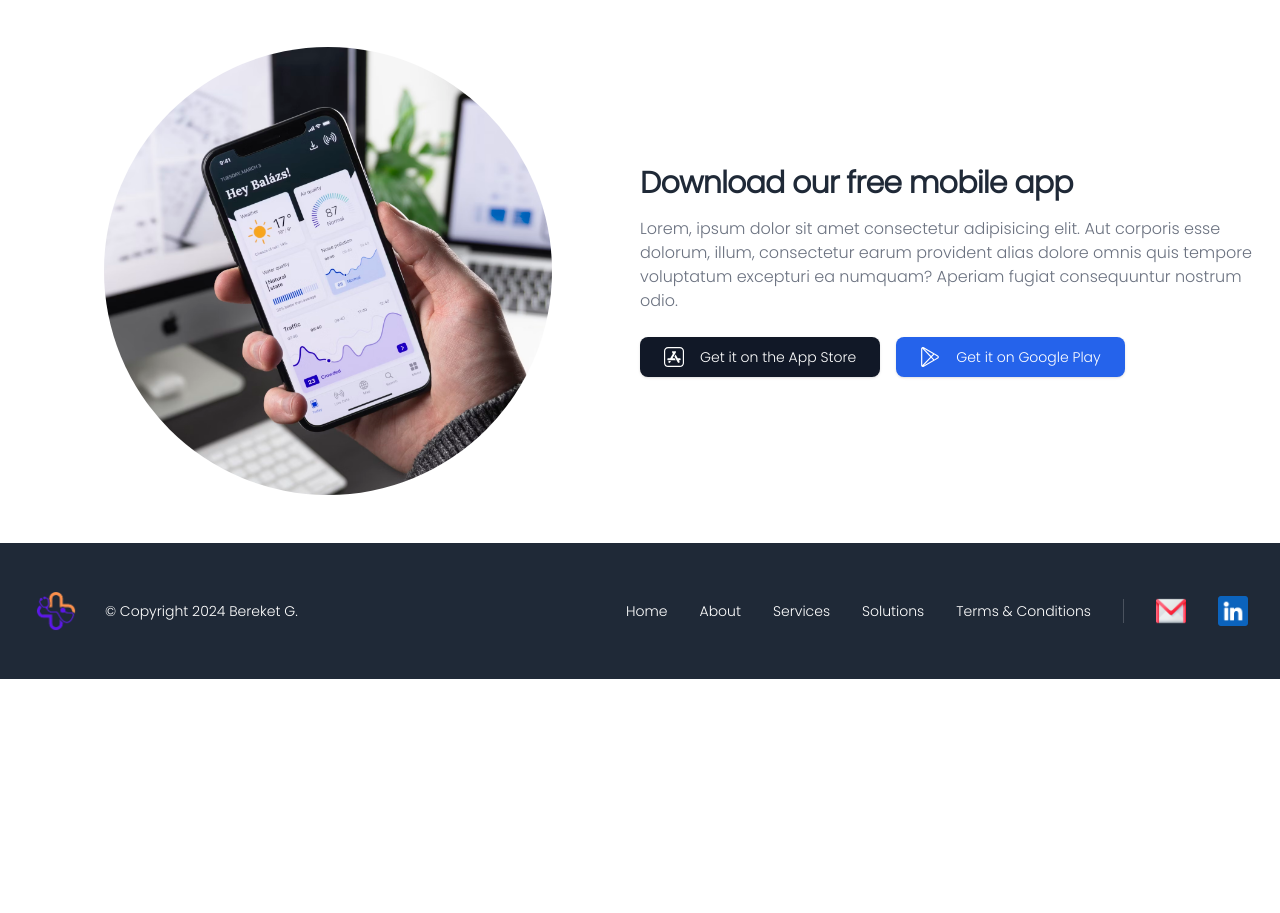
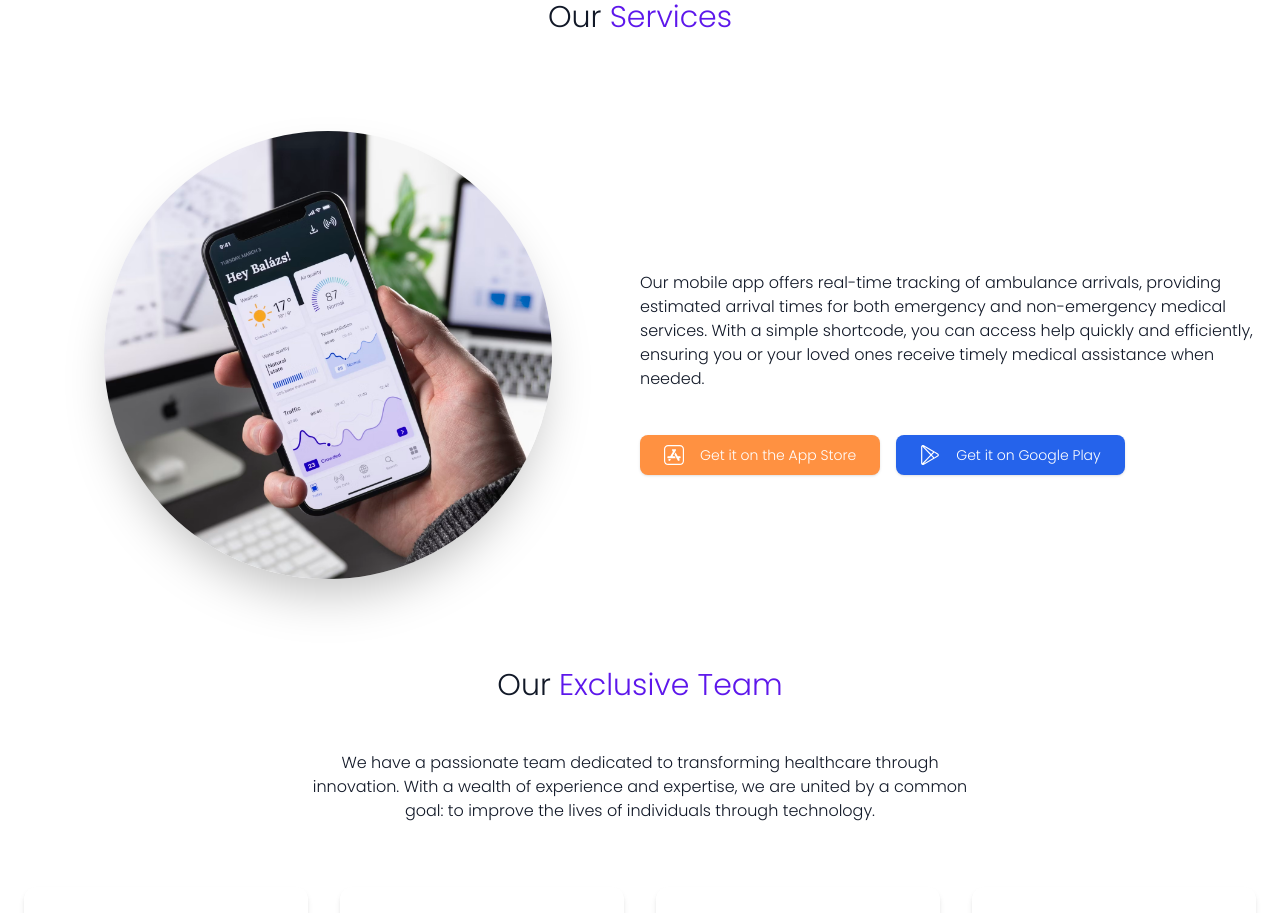
Before and after one commit to Beki78/Haleta-Landing-Page, a Next.js app: page / in a window 1280 px wide. Shown: the part 1880-2793 px from the top of the page. Before the commit the page ends 2559 px from the top, so only its background shows below. Built offline with nearby package versions, Linux system fonts and the light colour scheme; grey boxes are pictures that could not be loaded.

Commit message:
finishing the our team section

```diff
--- a/src/app/component/Hero.tsx
+++ b/src/app/component/Hero.tsx
@@ -1,4 +1,5 @@
 import Image from "next/image";
+import Link from "next/link";
 import React from "react";
 
 const Hero = () => {
@@ -37,8 +38,8 @@ const Hero = () => {
             </div>
 
             <div className=" flex justify-center">
-              <button
-                type="button"
+              <Link
+                href="https://docs.google.com/forms/d/e/1FAIpQLSc_Dc_qIkE07GCyVeVMVKU9rnrayRTNcIP-eIr2cOO5JUyNYw/viewform?pli=1"
                 className="text-white bg-[#5D17EB] hover:bg-[#5D17EB] focus:ring-4 focus:ring-blue-300 rounded-lg text-sm px-5 py-2.5 me-2 mb-2 dark:bg-[#5D17EB] dark:hover:bg-[#5e17ebdc]  focus:outline-none dark:focus:ring-blue-800 duration-300 ease-in-out font-bold"
               >
                 <div className="flex gap-2 items-center">
@@ -59,7 +60,7 @@ const Hero = () => {
                     />
                   </svg>
                 </div>
-              </button>
+              </Link>
             </div>
           </div>
         </div>
--- a/src/app/component/Navbar.tsx
+++ b/src/app/component/Navbar.tsx
@@ -28,7 +28,7 @@ useEffect(() => {
     <header
       className={
         header
-          ? "fixed bg-white w-full transition-all duration-500 ease-in-out "
+          ? "fixed bg-white w-full transition-all duration-500 ease-in-out z-50"
           : "bg-gray-800 "
       }
     >
--- a/src/app/component/Services.tsx
+++ b/src/app/component/Services.tsx
@@ -5,11 +5,11 @@ const Services = () => {
   return (
     <section className="bg-white my-32 py-16 dark:bg-gray-100">
       <div className="container px-6 py-10 mx-auto">
-        <h1 className="text-3xl font-[400] text-gray-900 text-center mb-12">
+        <h1 className="text-3xl font-[500] text-gray-900 text-center mb-12">
           Our <span className="text-blueish font-[500]">Services</span>
         </h1>
         <div className="grid grid-cols-1 gap-8 mt-8 xl:mt-12 xl:gap-16 md:grid-cols-2 xl:grid-cols-3">
-          <div className="flex flex-col items-center p-6 space-y-3 text-center bg-gray-100 rounded-xl dark:bg-white shadow-md shadow-md">
+          <div className="flex flex-col items-center p-6 space-y-3 text-center bg-gray-100 rounded-xl dark:bg-white shadow-md">
             <Image
               src="/alarm.png"
               alt="emergency transportation"
--- a/src/app/component/Solutions.tsx
+++ b/src/app/component/Solutions.tsx
@@ -3,11 +3,14 @@ import React from 'react'
 
 const Solutions = () => {
   return (
-    <section className="bg-white dark:bg-gray-900">
+    <section className="bg-white ">
+      <h1 className="text-3xl font-[400] text-gray-900 text-center mb-12">
+        Our <span className="text-blueish font-[500]">Services</span>
+      </h1>
       <div className="container flex flex-col items-center px-4 py-12 mx-auto xl:flex-row">
-        <div className="flex justify-center xl:w-1/2">
+        <div className="flex  justify-center xl:w-1/2">
           <Image
-            className="h-80 w-80 sm:w-[28rem] sm:h-[28rem] flex-shrink-0 object-cover rounded-full"
+            className="h-80 w-80 sm:w-[28rem] shadow-2xl sm:h-[28rem] flex-shrink-0 object-cover rounded-full"
             src="/haletaapp.avif"
             alt="haleta app"
             width={500}
@@ -16,21 +19,18 @@ const Solutions = () => {
         </div>
 
         <div className="flex flex-col items-center mt-6 xl:items-start xl:w-1/2 xl:mt-0">
-          <h2 className="text-2xl font-semibold tracking-tight text-gray-800 xl:text-3xl dark:text-white">
-            Download our free mobile app
-          </h2>
-
-          <p className="block max-w-2xl mt-4 text-gray-500 dark:text-gray-300">
-            Lorem, ipsum dolor sit amet consectetur adipisicing elit. Aut
-            corporis esse dolorum, illum, consectetur earum provident alias
-            dolore omnis quis tempore voluptatum excepturi ea numquam? Aperiam
-            fugiat consequuntur nostrum odio.{" "}
+          <p className="block max-w-2xl mt-4 text-gray-900 py-7 md:py-5">
+            Our mobile app offers real-time tracking of ambulance arrivals,
+            providing estimated arrival times for both emergency and
+            non-emergency medical services. With a simple shortcode, you can
+            access help quickly and efficiently, ensuring you or your loved ones
+            receive timely medical assistance when needed.
           </p>
 
           <div className="mt-6 sm:-mx-2">
             <a
               href="#"
-              className="inline-flex items-center justify-center w-full px-4 text-sm py-2.5 overflow-hidden text-white transition-colors duration-300 bg-gray-900 rounded-lg shadow sm:w-auto sm:mx-2 hover:bg-gray-700 dark:bg-gray-800 dark:hover:bg-gray-700 focus:ring focus:ring-gray-300 focus:ring-opacity-80"
+              className="inline-flex items-center justify-center w-full px-4 text-sm py-2.5 overflow-hidden text-white transition-colors duration-300 bg-[#FF9141] rounded-lg shadow sm:w-auto sm:mx-2 hover:bg-[#d37a3a]   focus:ring focus:ring-gray-300 focus:ring-opacity-80"
             >
               <svg
                 className="w-5 h-5 mx-2 fill-current"
--- /dev/null
+++ b/src/app/component/Team.tsx
@@ -0,0 +1,95 @@
+import Image from "next/image";
+import React from "react";
+
+const Team = () => {
+  return (
+    <section className="dark:bg-gray-100">
+      <div className="container px-6 py-10 mx-auto">
+        <h1 className="text-3xl font-[500] text-gray-900 text-center mb-12">
+          Our <span className="text-blueish font-[500]">Exclusive Team</span>
+        </h1>
+
+        <p className="max-w-2xl mx-auto my-6 text-center text-gray-900 ">
+          We have a passionate team dedicated to transforming healthcare through
+          innovation. With a wealth of experience and expertise, we are united
+          by a common goal: to improve the lives of individuals through
+          technology.
+        </p>
+
+        <div className="grid grid-cols-1 gap-8 mt-8 xl:mt-16 md:grid-cols-2 xl:grid-cols-4">
+          <div className="flex flex-col items-center ease-in-out p-8 transition-colors duration-300 transform  group hover:bg-blueish bg-white shadow-md rounded-xl">
+            <Image
+              className="object-cover w-32 h-32 rounded-full ring-4 ring-blueish duration-300 ease-in-out   group-hover:ring-[#FF9141]"
+              src="https://images.unsplash.com/photo-1535713875002-d1d0cf377fde?ixlib=rb-1.2.1&ixid=MnwxMjA3fDB8MHxwaG90by1wYWdlfHx8fGVufDB8fHx8&auto=format&fit=crop&w=880&q=80"
+              alt=""
+              width={100}
+              height={100}
+            />
+
+            <h1 className="mt-4 text-xl  text-center font-[600] text-gray-900 capitalize duration-300 ease-in-out  group-hover:text-white">
+              Dr. Betelhem Tadele
+            </h1>
+
+            <p className="mt-2 text-gray-00  text-center capitalize duration-300 ease-in-out  group-hover:text-gray-300">
+              Founder of Haleta
+            </p>
+          </div>
+
+          <div className="flex flex-col items-center ease-in-out p-8 transition-colors duration-300 transform  group hover:bg-blueish bg-white  shadow-md rounded-xl">
+            <Image
+              className="object-cover w-32 h-32 rounded-full ring-4 ring-blueish duration-300 ease-in-out   group-hover:ring-[#FF9141]"
+              src="https://images.unsplash.com/photo-1535713875002-d1d0cf377fde?ixlib=rb-1.2.1&ixid=MnwxMjA3fDB8MHxwaG90by1wYWdlfHx8fGVufDB8fHx8&auto=format&fit=crop&w=880&q=80"
+              alt=""
+              width={100}
+              height={100}
+            />
+
+            <h1 className="mt-4 text-xl  text-center font-semibold text-gray-900 capitalize duration-300 ease-in-out  group-hover:text-white">
+              Dr. Arsema Goytom
+            </h1>
+
+            <p className="mt-2 text-gray-00 capitalize  text-center duration-300 ease-in-out  group-hover:text-gray-300">
+              Co-founder of Haleta
+            </p>
+          </div>
+          <div className="flex flex-col items-center ease-in-out p-8 transition-colors duration-300 transform  group hover:bg-blueish bg-white shadow-md rounded-xl">
+            <Image
+              className="object-cover w-32 h-32 rounded-full ring-4 ring-blueish duration-300 ease-in-out   group-hover:ring-[#FF9141]"
+              src="/bereketgetachew.jpg"
+              alt=""
+              width={400}
+              height={400}
+            />
+
+            <h1 className="mt-4 text-xl font-semibold  text-center text-gray-900 capitalize duration-300 ease-in-out  group-hover:text-white">
+              Bereket Getachew
+            </h1>
+
+            <p className="mt-2 text-gray-00 capitalize  text-center duration-300 ease-in-out  group-hover:text-gray-300">
+              Junior full stack web Developer of Haleta
+            </p>
+          </div>
+          <div className="flex flex-col items-center ease-in-out p-8 transition-colors duration-300 transform  group hover:bg-blueish bg-white shadow-md rounded-xl">
+            <Image
+              className="object-cover w-32 h-32 rounded-full ring-4 ring-blueish duration-300 ease-in-out   group-hover:ring-[#FF9141]"
+              src="https://images.unsplash.com/photo-1535713875002-d1d0cf377fde?ixlib=rb-1.2.1&ixid=MnwxMjA3fDB8MHxwaG90by1wYWdlfHx8fGVufDB8fHx8&auto=format&fit=crop&w=880&q=80"
+              alt=""
+              width={100}
+              height={100}
+            />
+
+            <h1 className="mt-4 text-xl font-semibold  text-center text-gray-900 capitalize duration-300 ease-in-out  group-hover:text-white">
+              Dr. Yordanos Tsehay
+            </h1>
+
+            <p className="mt-2 text-gray-00 capitalize text-center duration-300 ease-in-out  group-hover:text-gray-300">
+              Cofounder & Program manager of Haleta
+            </p>
+          </div>
+        </div>
+      </div>
+    </section>
+  );
+};
+
+export default Team;
--- a/src/app/page.tsx
+++ b/src/app/page.tsx
@@ -4,6 +4,7 @@ import Hero from "./component/Hero";
 import Navbar from "./component/Navbar";
 import Services from "./component/Services";
 import Solutions from "./component/Solutions";
+import Team from "./component/Team";
 
 const pages = () => {
   return (
@@ -13,6 +14,7 @@ const pages = () => {
       <About/>
       <Services/>
       <Solutions/>
+      <Team/>
       <Footer5/>
     </div>
   );
```
Also changed, not shown: public/bereketgetachew.jpg (added).
